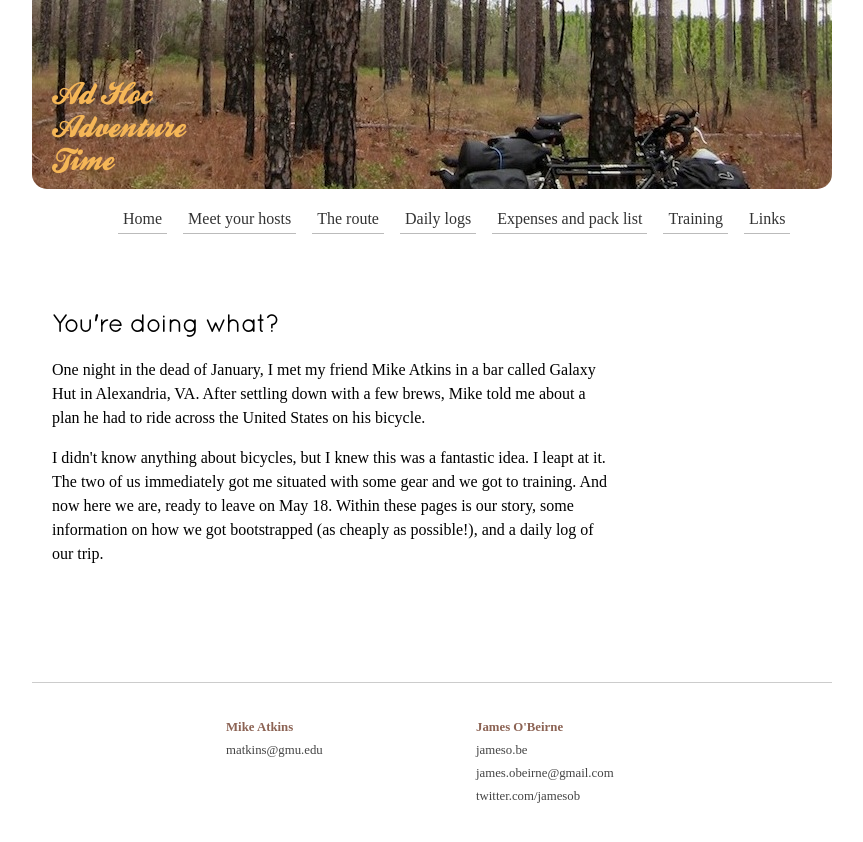
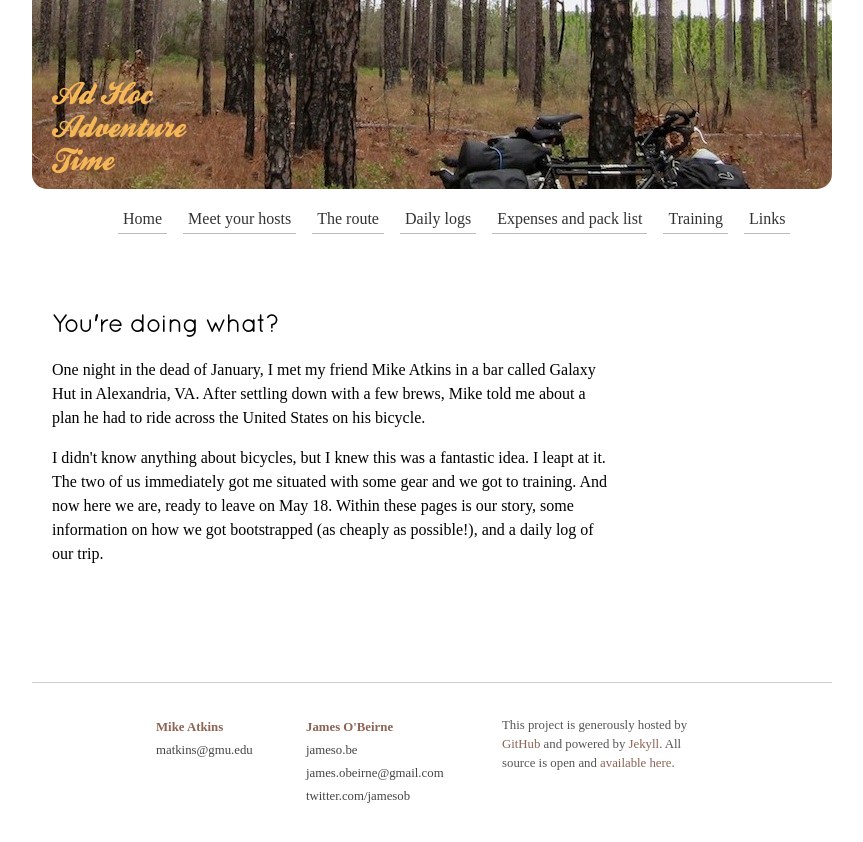
Before and after one commit to jamesob/biketrip, a Jekyll site: the page built from index.html, in a window 1280 px wide. Shown: the top 842 px of the page, without its empty margins (208-1071 px from the left). Built offline with Jekyll 4.4.1, drawn with Linux system fonts in a browser that asks for light colours.

Commit message:
added github link to footer

```diff
--- a/_layouts/base.html
+++ b/_layouts/base.html
@@ -67,6 +67,16 @@
           </ul>
         </div>
 
+        <div id="github">
+
+          <p>This project is generously hosted by
+          <a href="http://github.com">GitHub</a> and powered by
+          <a href="https://github.com/mojombo/jekyll">Jekyll</a>.
+          All source is open and <a
+            href="http://github.com/jamesob/biktrip">available here</a>.</p>
+
+        </div>
+
       </div>
 
     </div>
--- a/css/layout.css
+++ b/css/layout.css
@@ -113,12 +113,26 @@ h1, h2, h3, h4 {
 }
 
 #footer #contacts {
-  width: 500px;
+  text-align: left;
+  width: 640px;
   margin-left: auto;
   margin-right: auto;
 }
 
 #mike-contact, #james-contact {
-  width: 250px;
+  width: 200px;
   float: left;
 }
+
+#mike-contact {
+  width: 150px;
+}
+
+#james-contact {
+  margin-right: 40px;
+}
+
+#github {
+  width: 200px;
+  float: left;
+}
--- a/css/presentation.css
+++ b/css/presentation.css
@@ -160,3 +160,11 @@ img.bio {
 #footer b {
   color: #8C6354;
 }
+
+#github {
+  color: #555;
+}
+
+#github a {
+  color: #8C6354;
+}
```
